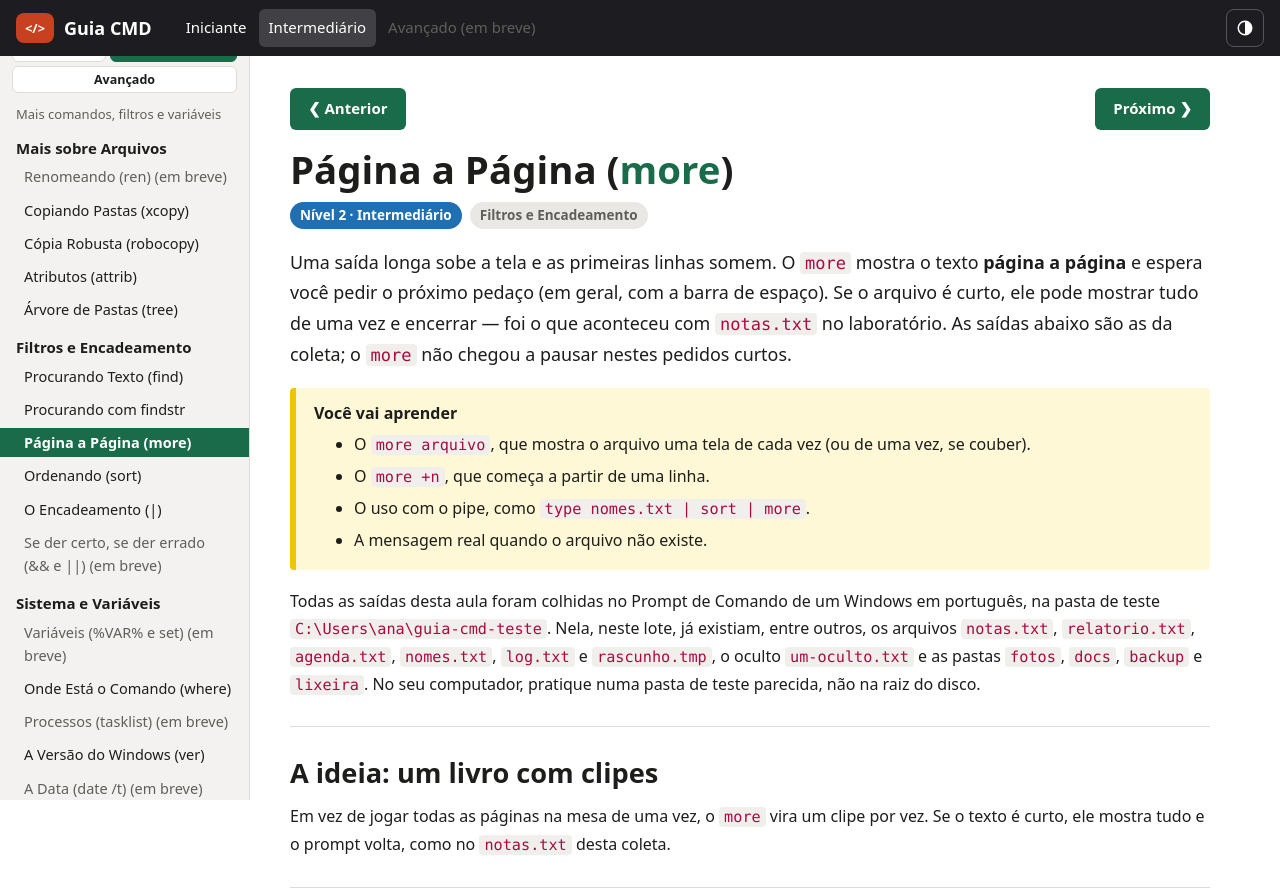
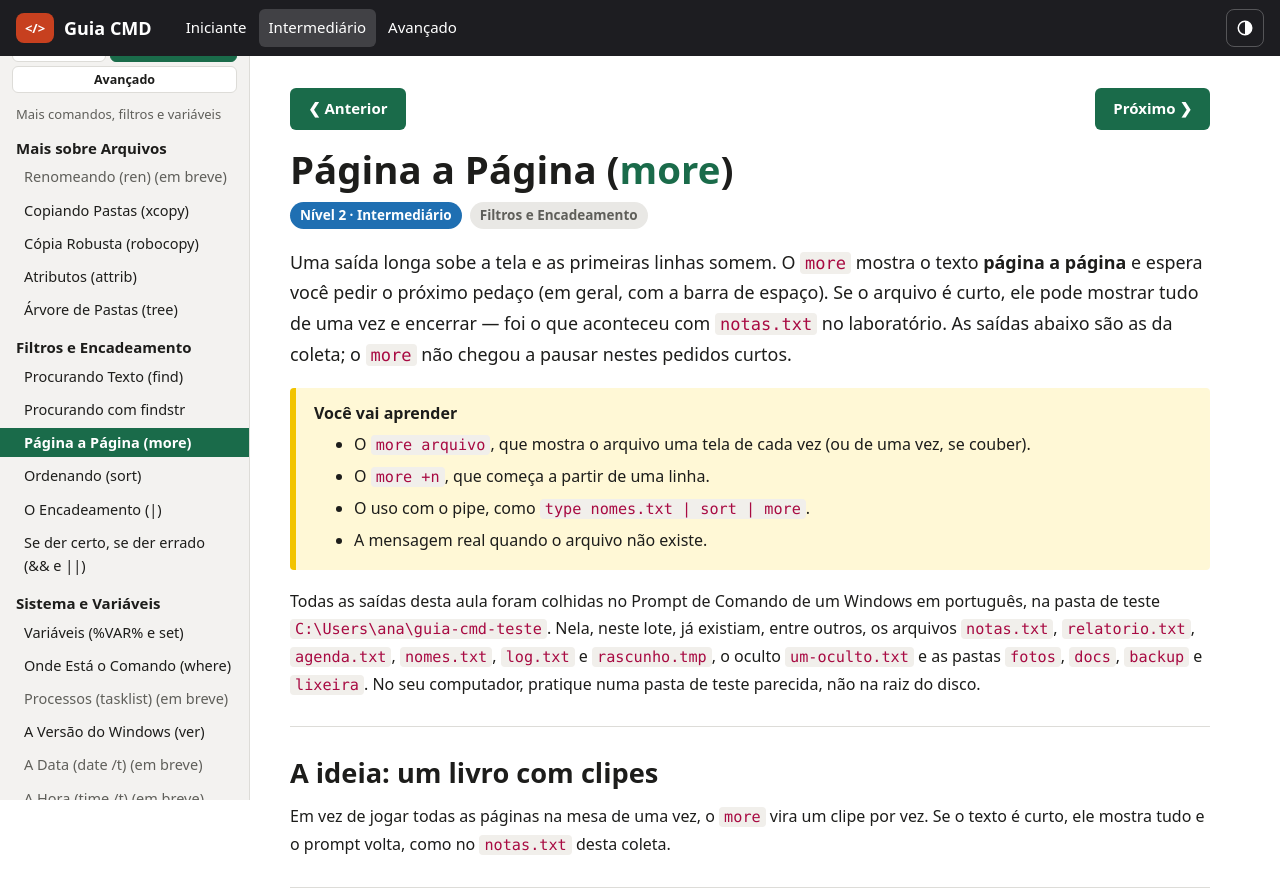
Before and after one commit to Wallysondevs/guia-cmd, a plain HTML site: page more.html in a window 1280 px wide. Shown: the top 895 px of the page. Drawn offline with Linux system fonts and the light colour scheme.

Commit message:
NIVEIS: aulas de script prontas; meta do more e caixa do tree.

```diff
--- a/assets/site.js
+++ b/assets/site.js
@@ -44,10 +44,10 @@ var NIVEIS = [
       ["more.html", "Página a Página (more)"],
       ["sort.html", "Ordenando (sort)"],
       ["pipe.html", "O Encadeamento (|)"],
-      ["encadeamento.html", "Se der certo, se der errado (&& e ||)", {pronta: false}]
+      ["encadeamento.html", "Se der certo, se der errado (&& e ||)"]
     ]},
     { grupo: "Sistema e Variáveis", itens: [
-      ["variaveis.html", "Variáveis (%VAR% e set)", {pronta: false}],
+      ["variaveis.html", "Variáveis (%VAR% e set)"],
       ["where.html", "Onde Está o Comando (where)"],
       ["tasklist.html", "Processos (tasklist)", {pronta: false}],
       ["ver.html", "A Versão do Windows (ver)"],
@@ -58,11 +58,11 @@ var NIVEIS = [
   ]},
   { id: "n3", nome: "Nível 3 · Avançado", curto: "Avançado", desc: "Arquivos .bat, rede e administração", grupos: [
     { grupo: "Arquivos de Lote", itens: [
-      ["arquivos-bat.html", "Arquivos .bat", {pronta: false}],
-      ["if.html", "if", {pronta: false}],
-      ["for.html", "for", {pronta: false}],
-      ["goto.html", "goto e Rótulos", {pronta: false}],
-      ["call.html", "Chamando Outro Script (call)", {pronta: false}],
+      ["arquivos-bat.html", "Arquivos .bat"],
+      ["if.html", "if"],
+      ["for.html", "for"],
+      ["goto.html", "goto e Rótulos"],
+      ["call.html", "Chamando Outro Script (call)"],
       ["setlocal.html", "setlocal e endlocal", {pronta: false}],
       ["parametros.html", "Parâmetros (%1, %2…)", {pronta: false}],
       ["choice.html", "Perguntando ao Usuário (choice)", {pronta: false}],
--- a/more.html
+++ b/more.html
@@ -118,7 +118,7 @@ Lista de compras
 - café
 </pre>
 </div>
-<div class="trycmd" data-goal="src:\bmore\b;;src:\+2;;out:08:10 OK nova tentativa;;out:08:20 OK backup concluido">
+<div class="trycmd" data-goal="src:\bmore\b;;src:more [+]2;;out:08:10 OK nova tentativa;;out:08:20 OK backup concluido">
 <p class="try-task"><strong>Missão:</strong> mostre o <code>log.txt</code> a partir da segunda linha, com <code>more +2</code>.</p>
 <pre class="script" data-file="comandos.bat">
 
```
Also changed, not shown: tree.html (+0 -10 lines).
